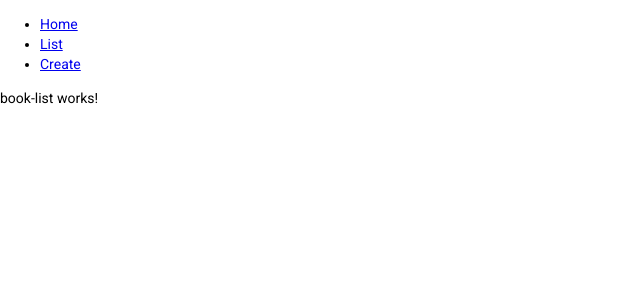
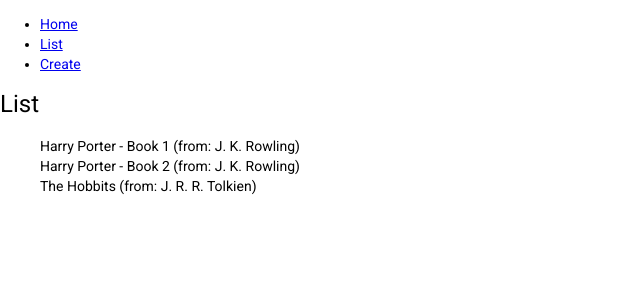
Before and after one commit to leopaul29/library-angular, an Angular app: page /list in a window 1280 px wide. Shown: the top 300 px of the page, without its empty margins (0-640 px from the left). Built offline with nearby package versions, Linux system fonts and the light colour scheme.

Commit message:
display mock book-list

```diff
--- a/src/app/app.module.ts
+++ b/src/app/app.module.ts
@@ -8,6 +8,7 @@ import { BookListComponent } from './book-list/book-list.component';
 import { RouterModule, Routes } from '@angular/router';
 import { HomeComponent } from './home/home.component';
 import { BookFormComponent } from './book-form/book-form.component';
+import { HttpClientModule } from '@angular/common/http';
 
 const routes: Routes = [
   { path: 'home', component: HomeComponent },
@@ -20,13 +21,14 @@ const routes: Routes = [
     AppComponent,
     BookListComponent,
     HomeComponent,
-    BookFormComponent
+    BookFormComponent,
   ],
   imports: [
     BrowserModule,
     AppRoutingModule,
     BrowserAnimationsModule,
     RouterModule.forRoot(routes),
+    HttpClientModule
   ],
   providers: [],
   bootstrap: [AppComponent]
--- a/src/app/book-list/book-list.component.html
+++ b/src/app/book-list/book-list.component.html
@@ -1 +1,3 @@
-<p>book-list works!</p>
+<ul>
+    <app-book-item *ngFor="let book of books | async" [book]="book"></app-book-item>
+</ul>
--- a/src/app/book-list/book-list.component.ts
+++ b/src/app/book-list/book-list.component.ts
@@ -1,15 +1,26 @@
 import { Component, OnInit } from '@angular/core';
+
+import { Book } from '../book';
+import { BookService } from '../book.service';
 
 @Component({
   selector: 'app-book-list',
-  templateUrl: './book-list.component.html',
-  styleUrls: ['./book-list.component.css']
+  template: ` <h1>List</h1>
+    <ul>
+      <div *ngFor="let book of books">
+        <div>{{ book.title }} (from: {{ book.author }})</div>
+      </div>
+    </ul>`,
+  styleUrls: ['./book-list.component.css'],
 })
 export class BookListComponent implements OnInit {
-
-  constructor() { }
+  books: Book[] = [];
+  constructor(private bookService: BookService) {}
 
   ngOnInit(): void {
+    this.bookService.getBooks().subscribe((books) => {
+      console.log('books', books);
+      this.books = books;
+    });
   }
-
 }
--- a/src/app/book.service.ts
+++ b/src/app/book.service.ts
@@ -1,27 +1,39 @@
 import { Injectable } from '@angular/core';
+import { Observable, of } from 'rxjs';
 import { Book } from './book';
+import { HttpClient, HttpHeaders } from '@angular/common/http';
 
 @Injectable({
-  providedIn: 'root'
+  providedIn: 'root',
 })
 export class BookService {
   books: Book[] = [
     {
       isbn: 1,
-      title: 'habits 1',
-      author: 'leopaul29',
+      title: 'Harry Porter - Book 1',
+      author: '	J. K. Rowling',
     },
     {
       isbn: 2,
-      title: 'habits 2',
-      author: 'leopaul29',
+      title: 'Harry Porter - Book 2',
+      author: '	J. K. Rowling',
     },
     {
       isbn: 3,
-      title: 'habits 3',
-      author: 'leopaul29',
+      title: 'The Hobbits',
+      author: 'J. R. R. Tolkien',
     },
   ];
 
-  constructor() { }
+  apiULR = 'http://leopaul29-library-database.herokuapp.com/api/';
+
+  constructor(private http: HttpClient) {}
+
+  getBooks(): Observable<Book[]> {
+    return of(this.books);
+    // let header = new HttpHeaders();
+    // header.set('Access-Control-Allow-Origin', '*');
+
+    // return this.http.get<Book[]>(this.apiULR + 'books', { headers: header });
+  }
 }
```
